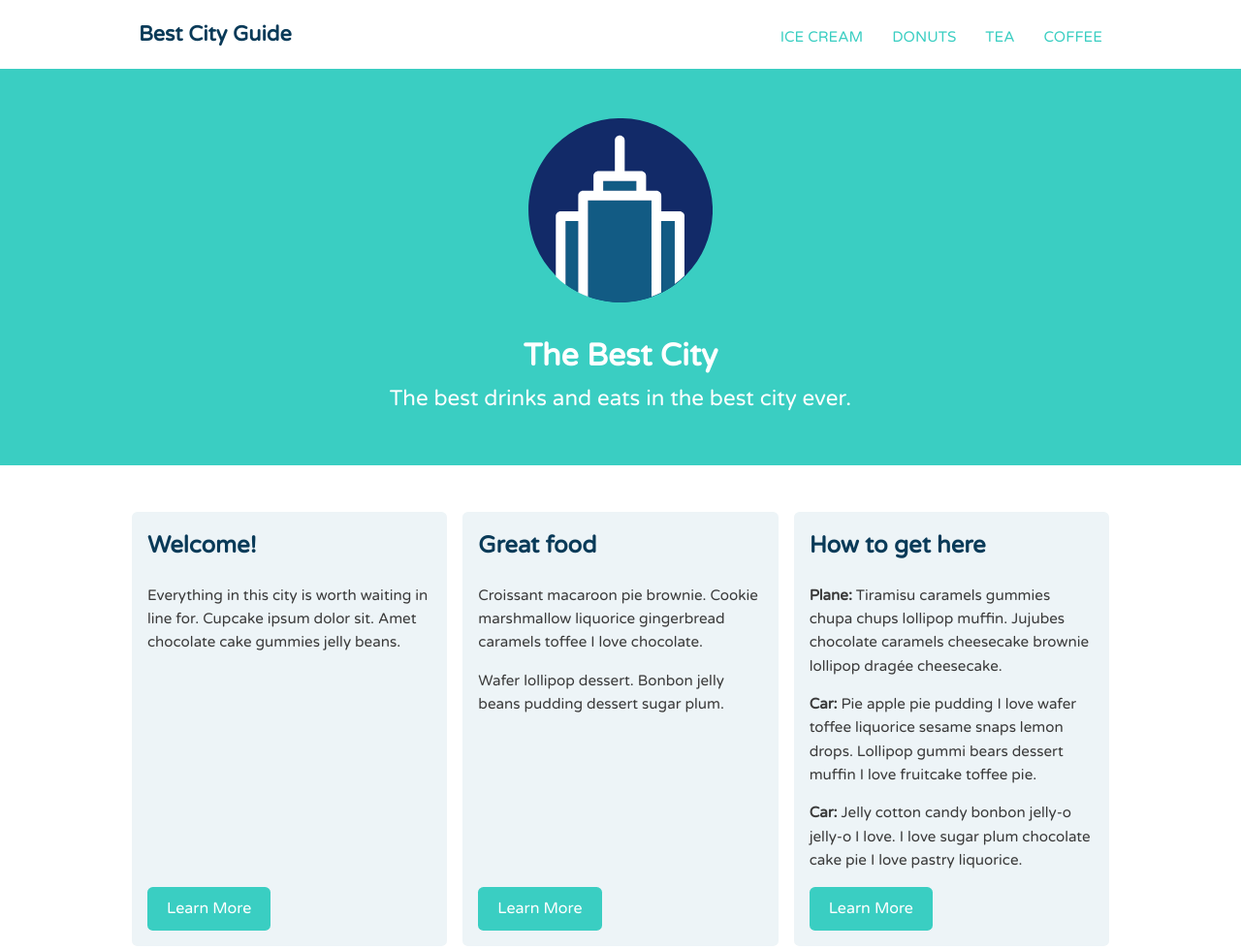
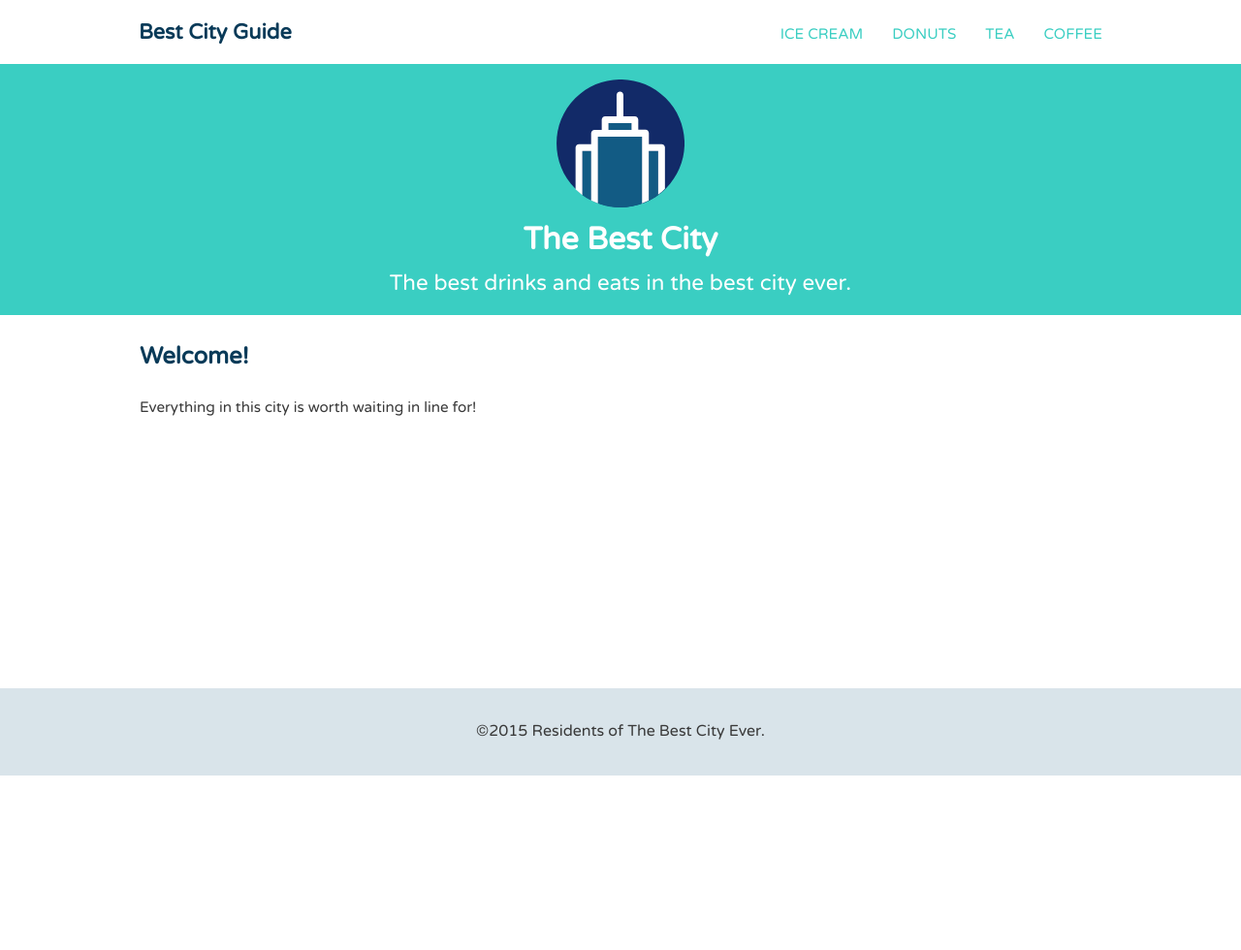
Before and after one commit to willowcheng/flexbox-practice, a plain HTML site: page index.html in a window 1280 px wide. Shown: the top 980 px of the page at 97% size. After the commit the page ends 800 px from the top, so only its background shows below. Drawn offline with Linux system fonts and the light colour scheme.

Commit message:
Create a sticky footer with flexbox

```diff
--- a/css/base.css
+++ b/css/base.css
@@ -18,16 +18,16 @@ ul {
 }
 p {
     font-size: .95em;
-    margin: 0 0 1em 0;
 }
 h2,
 h3,
 a {
     color: #093a58;
 }
+h1,
 h2,
 h3 {
-    margin: 0 0 .8em 0;
+    margin-top: 0;
 }
 a {
     text-decoration: none;
@@ -67,8 +67,8 @@ img {
 /* ---- Layout Containers ---- */
 
 .main-header {
-    padding-top: .5em;
-    padding-bottom: .5em;
+    padding-top: .35em;
+    padding-bottom: .35em;
 }
 .banner,
 .main-footer {
@@ -77,14 +77,12 @@ img {
 .banner {
     color: #fff;
     background: #3acec2;
-    padding: 3.2em 0;
-    margin-bottom: 48px;
+    padding: 1em 0;
+    margin-bottom: 24px;
 }
 .col {
-    padding: 1em;
-    background: #edf4f7;
-    border-radius: .35em;
-    margin: 0 .5em .8em;
+    padding-right: 1em;
+    padding-left: 1em;
 }
 .main-footer {
     background: #d9e4ea;
@@ -95,20 +93,13 @@ img {
 /* ---- Page Elements ---- */
 
 .logo {
-    width: 190px;
+    width: 132px;
 }
 .headline {
     margin-bottom: 0;
 }
 .feat-img {
     border-radius: 5px;
-}
-.button {
-    color: #fff;
-    text-align: center;
-    padding: .625em 1.25em;
-    background: #3acec2;
-    border-radius: .35em;
 }
 
 /* =================================
@@ -117,18 +108,13 @@ img {
 
 @media (min-width: 769px) {
     .main-header,
-    .row {
-        width: 90%;
+    .row,
+    .footer-inner{
+        width: 80%;
         margin: 0 auto;
+        max-width: 1150px;
     }
     .tagline {
         font-size: 1.4em;
     }
 }
-@media (min-width: 1025px) {
-    .main-header,
-    .row {
-        width: 80%;
-        max-width: 1150px;
-    }
-}
--- a/css/flexbox.css
+++ b/css/flexbox.css
@@ -1,3 +1,19 @@
+/* =================================
+  Base Styles
+==================================== */
+
+body {
+    display: flex;
+    flex-direction: column;
+    min-height: 100vh;
+
+}
+
+.row {
+    flex: 1;
+}
+
+
 /* =================================
   Media Queries
 ==================================== */
@@ -5,25 +21,12 @@
 @media (min-width: 769px) {
 
     .main-header,
-    .main-nav,
-    .row,
-    .col {
+    .main-nav {
         display: flex;
     }
-
     .main-header {
         flex-direction: column;
         align-items: center;
-    }
-
-    .col {
-        flex: 1;
-        flex-direction: column;
-    }
-
-    .button {
-        margin-top: auto;
-        align-self: flex-start;
     }
 
 }
--- a/index.html
+++ b/index.html
@@ -28,28 +28,14 @@
 <div class="row">
     <div class="primary col">
         <h2>Welcome!</h2>
-        <p>Everything in this city is worth waiting in line for. Cupcake ipsum dolor sit. Amet chocolate cake gummies jelly beans.</p>
-        <a class="button" href="#">Learn More</a>
+        <p>Everything in this city is worth waiting in line for!</p>
     </div><!--/.primary-->
-
-    <div class="secondary col">
-        <h2>Great food</h2>
-        <p>Croissant macaroon pie brownie. Cookie marshmallow liquorice gingerbread caramels toffee I love chocolate.</p>
-        <p>Wafer lollipop dessert. Bonbon jelly beans pudding dessert sugar plum.</p>
-        <a class="button" href="#">Learn More</a>
-    </div><!--/.secondary-->
-
-    <div class="tertiary col">
-        <h2>How to get here</h2>
-        <p><strong>Plane: </strong>Tiramisu caramels gummies chupa chups lollipop muffin. Jujubes chocolate caramels cheesecake brownie lollipop drag&#233;e cheesecake.</p>
-        <p><strong>Car: </strong>Pie apple pie pudding I love wafer toffee liquorice sesame snaps lemon drops. Lollipop gummi bears dessert muffin I love fruitcake toffee pie.</p>
-        <p><strong>Car: </strong>Jelly cotton candy bonbon jelly-o jelly-o I love. I love sugar plum chocolate cake pie I love pastry liquorice.</p>
-        <a class="button" href="#">Learn More</a>
-    </div><!--/.tertiary-->
 </div>
 
 <footer class="main-footer">
-    <span>&copy;2015 Residents of The Best City Ever.</span>
+    <div class="footer-inner">
+        <span>&copy;2015 Residents of The Best City Ever.</span>
+    </div>
 </footer>
 
 </body>
```
